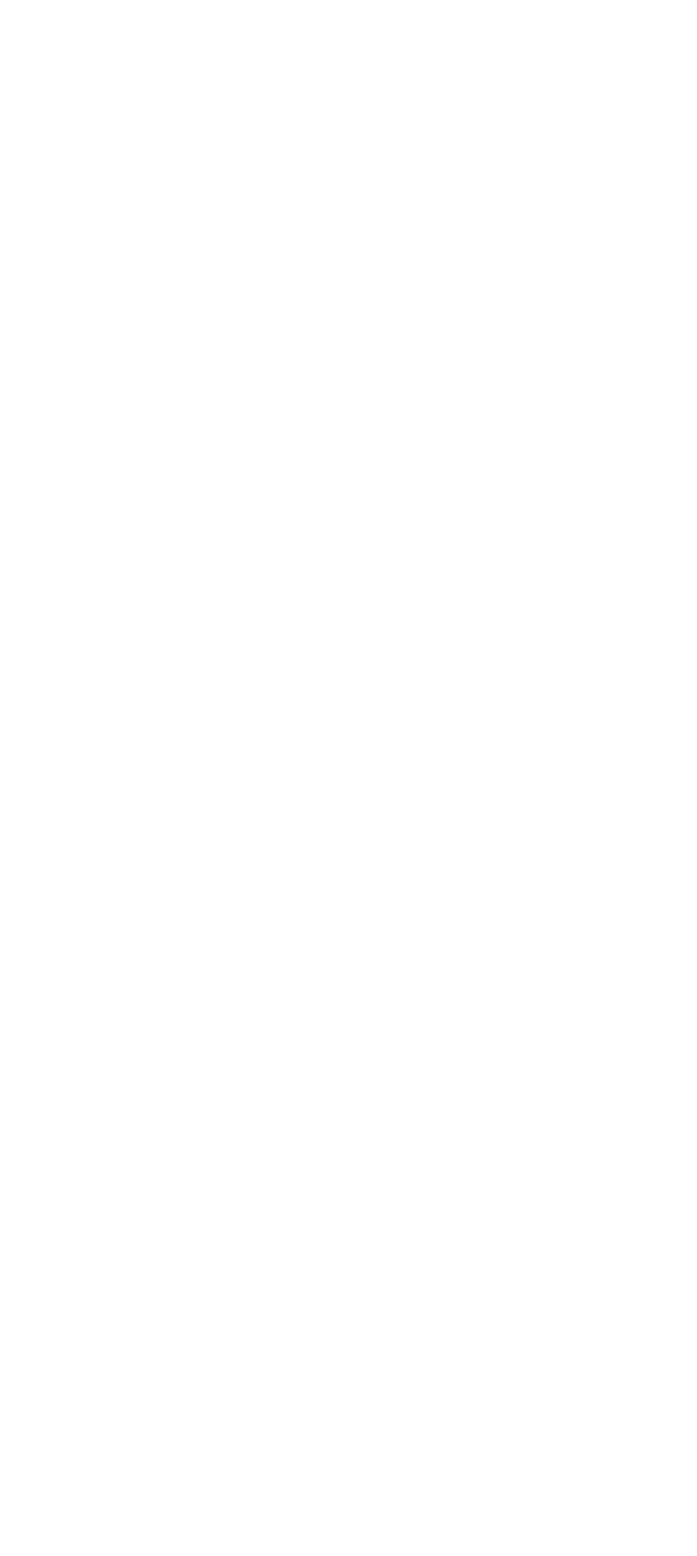
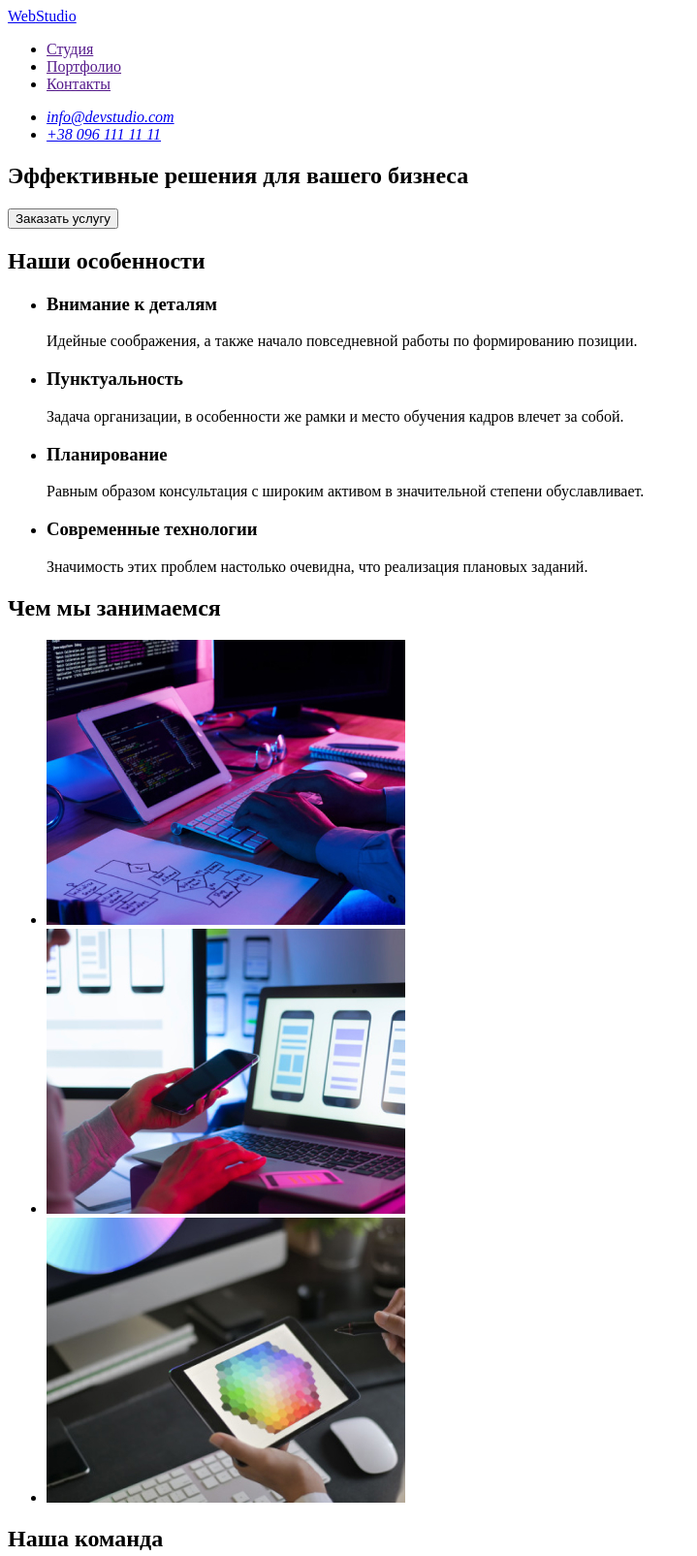
Before and after one commit to OleksandrSimakov/goit-markup-hw-01, a plain HTML site: page index.html in a window 1280 px wide. Shown: the top 1605 px of the page at 97% size, without its empty margins (0-719 px from the left). Before the commit the page ends 800 px from the top, so only its background shows below. Drawn offline with Linux system fonts and the light colour scheme.

Commit message:
adds content to header, main, footer and images our team and what we do

```diff
--- a/index.html
+++ b/index.html
@@ -1,11 +1,173 @@
 <!DOCTYPE html>
 <html lang="ru">
-<head>
-    <meta charset="UTF-8">
-    <meta name="viewport" content="width=device-width, initial-scale=1.0">
+  <head>
+    <meta charset="UTF-8" />
+    <meta name="viewport" content="width=device-width, initial-scale=1.0" />
     <title>Главная</title>
-</head>
-<body>
-
-</body>
+  </head>
+  <body>
+    <!--Шапка сайта-->
+      <header>
+        <nav>
+          <a href="/" lang="en" aria-label="логотип кампании">
+            <span>Web</span>Studio
+          </a>
+          <ul>
+            <li>
+              <a href="">Студия</a>
+            </li>
+            <li>
+              <a href="">Портфолио</a>
+            </li>
+            <li>
+              <a href="">Контакты</a>
+            </li>
+          </ul>
+        </nav>
+        <address>
+          <ul>
+            <li>
+              <a href="mailto:info@devstudio.com">info@devstudio.com</a>
+            </li>
+            <li>
+              <a href="tel:+380961111111">+38 096 111 11 11</a>
+            </li>
+          </ul>
+        </address>
+      </header>
+      <main>
+        <!--Герой-->
+        <section>
+          <h1>
+            Эффективные решения для вашего бизнеса
+          </h1>
+          <button type="button">Заказать услугу</button>
+        </section>
+        <!--Наши особенности-->
+        <section>
+          <h2>Наши особенности</h2>
+          <ul>
+            <li>
+              <h3>
+                Внимание к деталям
+              </h3>
+              <p>
+                Идейные соображения, а также начало повседневной работы по формированию позиции.
+              </p>
+            </li>
+            <li>
+              <h3>
+                Пунктуальность
+              </h3>
+              <p>
+                Задача организации, в особенности же рамки и место обучения кадров влечет за собой.
+              </p>
+            </li>
+            <li>
+              <h3>
+                Планирование
+              </h3>
+              <p>
+                Равным образом консультация с широким активом в значительной степени обуславливает.
+              </p>
+            </li>
+            <li>
+              <h3>
+                Современные технологии
+              </h3>
+              <p>
+                Значимость этих проблем настолько очевидна, что реализация плановых заданий.
+              </p>
+            </li>
+          </ul>
+        </section>
+        <!--Чем мы занимаеся-->
+        <section>
+          <h2>
+            Чем мы занимаемся
+          </h2>
+          <ul>
+            <li>
+              <a href="#">
+                <img src="./images/what-we-do/what-we-do-1.jpg" alt="человек печатает на клавиатуре" width="370" height="294">
+              </a>
+            </li>
+            <li>
+              <a href="#">
+                <img src="./images/what-we-do/what-we-do-2.jpg" alt="человек держит смартфон" width="370" height="294">
+              </a>
+            </li>
+            <li>
+              <a href="#">
+                <img src="./images/what-we-do/what-we-do-3.jpg" alt="человек держит планшет" width="370" height="294">
+              </a>
+            </li>
+          </ul>
+        </section>
+        <!--Наша команда-->
+        <section>
+          <h2>
+            Наша команда
+          </h2>
+          <ul>
+            <li>
+              <img src="./images/our-team/img.jpg" alt="Первый член команды" width="270" height="261">
+              <h3>
+                Игорь Демьяненко
+              </h3>
+              <p lang="en">
+                Product Designer
+              </p>
+            </li>
+            <li>
+              <img src="./images/our-team/img-1.jpg" alt="Второй член команды" width="270" height="261">
+              <h3>
+                Ольга Репина
+              </h3>
+              <p lang="en">
+                Frontend Developer
+              </p>
+            </li>
+            <li>
+              <img src="./images/our-team/img-2.jpg" alt="Третий член команды" width="270" height="261">
+              <h3>
+                Николай Тарасов
+              </h3>
+              <p lang="en">
+                Marketing
+              </p>
+            </li>
+            <li>
+              <img src="./images/our-team/img-3.jpg" alt="Четвертый член команды" width="270" height="261">
+              <h3>
+                Михаил Ермаков
+              </h3>
+              <p lang="en">
+                UI Designer
+              </p>
+            </li>
+          </ul>
+        </section>
+      </main>
+      <!--Подвал сайта-->
+      <footer>
+        <a href="/" lang="en" aria-label="логотип кампании">
+          <span>Web</span>Studio
+        </a>
+        <address>
+          <ul>
+            <li>
+              <a href="https://goo.gl/maps/yxL3MHrEy7Q6VwSg8" target="_blank" rel="noreferrer noopener">г. Киев, пр-т Леси Украинки,
+                26</a>
+            </li>
+            <li>
+              <a href="mailto:info@devstudio.com">info@devstudio.com</a>
+            </li>
+            <li>
+              <a href="tel:+380961111111">+38 096 111 11 11</a>
+            </li>
+          </ul>
+        </address>
+      </footer>
+  </body>
 </html>
```
Also changed, not shown: images/our-team/img-1.jpg (added), images/our-team/img-2.jpg (added), images/our-team/img-3.jpg (added), images/our-team/img.jpg (added), images/what-we-do/what-we-do-1.jpg (added), images/what-we-do/what-we-do-2.jpg (added), images/what-we-do/what-we-do-3.jpg (added), 3 other files.
